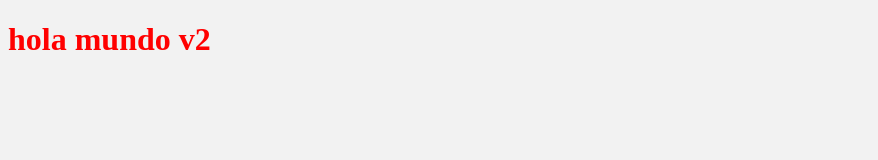
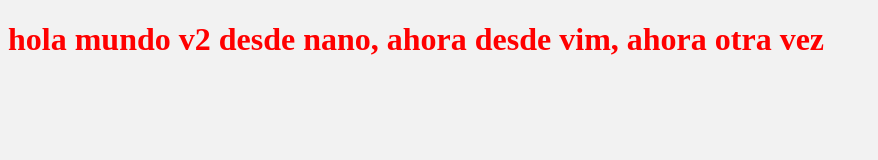
Before and after one commit to eduardo202020/proyecto-2, a plain HTML site: page index.html in a window 1280 px wide. Shown: the whole page, without its empty margins (0-878 px from the left). Drawn offline with Linux system fonts and the light colour scheme.

Commit message:
mi primer commit con alias

```diff
--- a/index.html
+++ b/index.html
@@ -9,7 +9,7 @@
 </head>
 <body>
     <h1>
-        hola mundo v2
+        hola mundo v2 desde nano, ahora desde vim, ahora otra vez
     </h1>
 </body>
 </html>
```
